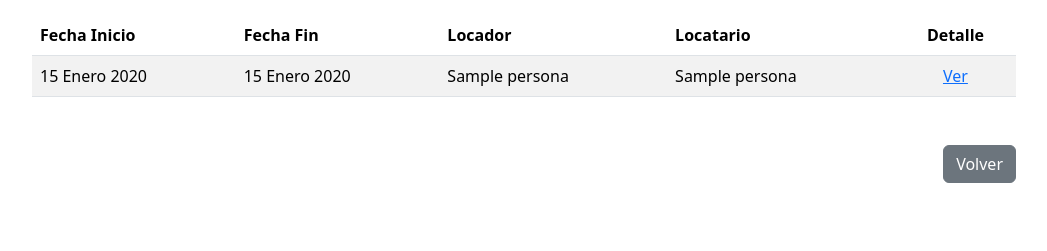
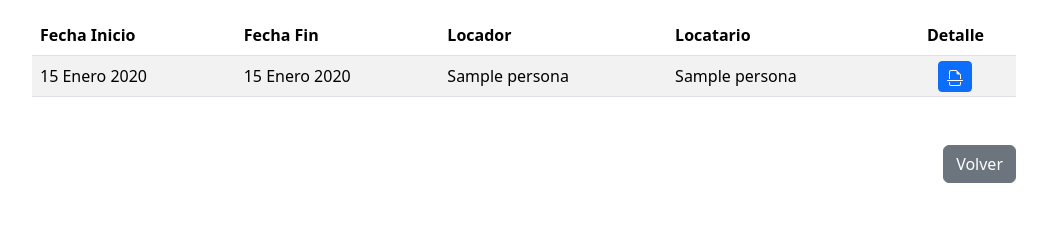
Before and after one commit to 1Pampu/gestion-contratos, a Django app: page /personas/1/ in a window 1280 px wide. Shown: the part 482-733 px from the top of the page, without its empty margins (116-1163 px from the left). Run offline with Django 5.2, Linux system fonts and the light colour scheme; tables that the repository leaves empty hold one stand-in row (values such as "Sample post").

Commit message:
missing icons

```diff
--- a/templates/personas/detalle_persona.html
+++ b/templates/personas/detalle_persona.html
@@ -1,6 +1,8 @@
 {% extends "global/base.html" %}
 
 {% block main %}
+    {% include "global/layouts/icons.html" %}
+
 <div class="mx-auto p-2" style="width: 1000px;">
     <h1 class="text-center mt-2 mb-3">Detalle de Persona</h1>
     {% include "personas/editar_persona.html" %}
@@ -27,8 +29,12 @@
                             <td>{{ contrato.fecha_finalizacion }}</td>
                             <td>{{ contrato.locador.nombre }}</td>
                             <td>{{ contrato.locatario.nombre }}</td>
-                            <td style="text-align: center;">
-                                <a href="{% url 'resumen_contrato' contrato.id %}" > Ver</a>
+                            <td class="p-0" style="text-align: center; vertical-align:middle;">
+                                <a class="btn btn-primary btn-sm" href='{% url "resumen_contrato" contrato.id %}'>
+                                    <svg width="16" height="16" fill="currentColor" class="bi bi-file-earmark-break">
+                                        <use xlink:href="#icono-archivo"></use>
+                                    </svg>
+                                </a>
                             </td>
                         </tr>
                     {% endfor %}
```
Also changed, not shown: templates/inmuebles/detalle_inmueble.html (+8 -2 lines).
